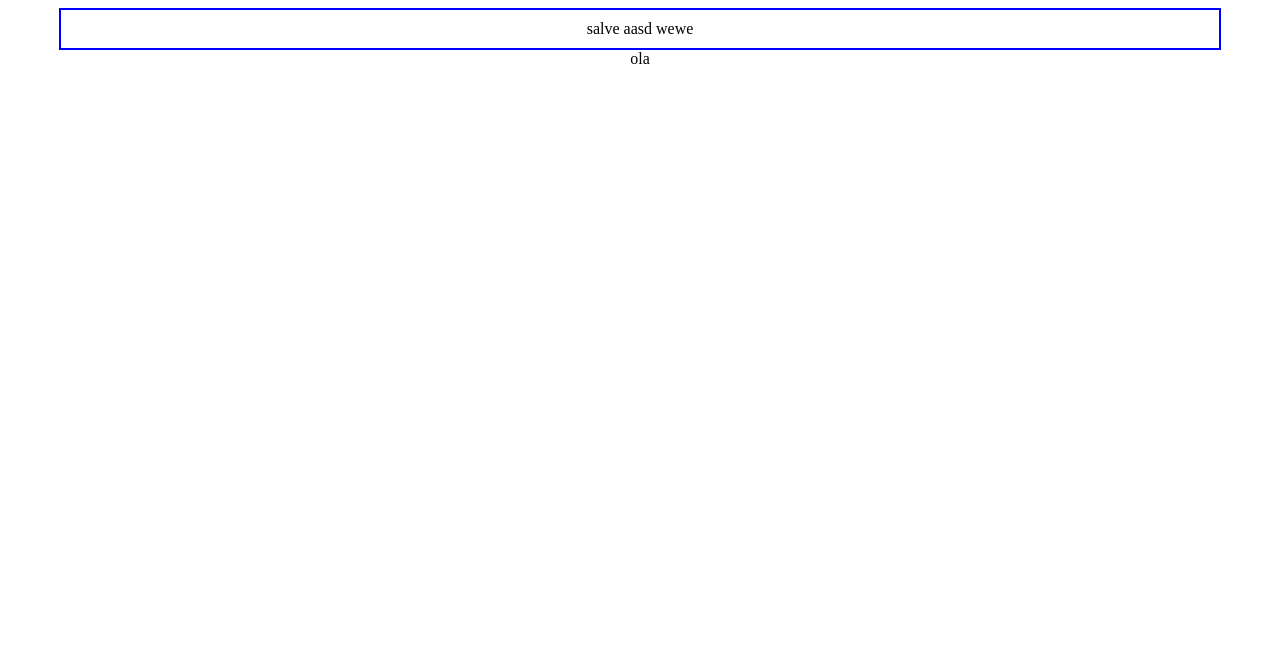
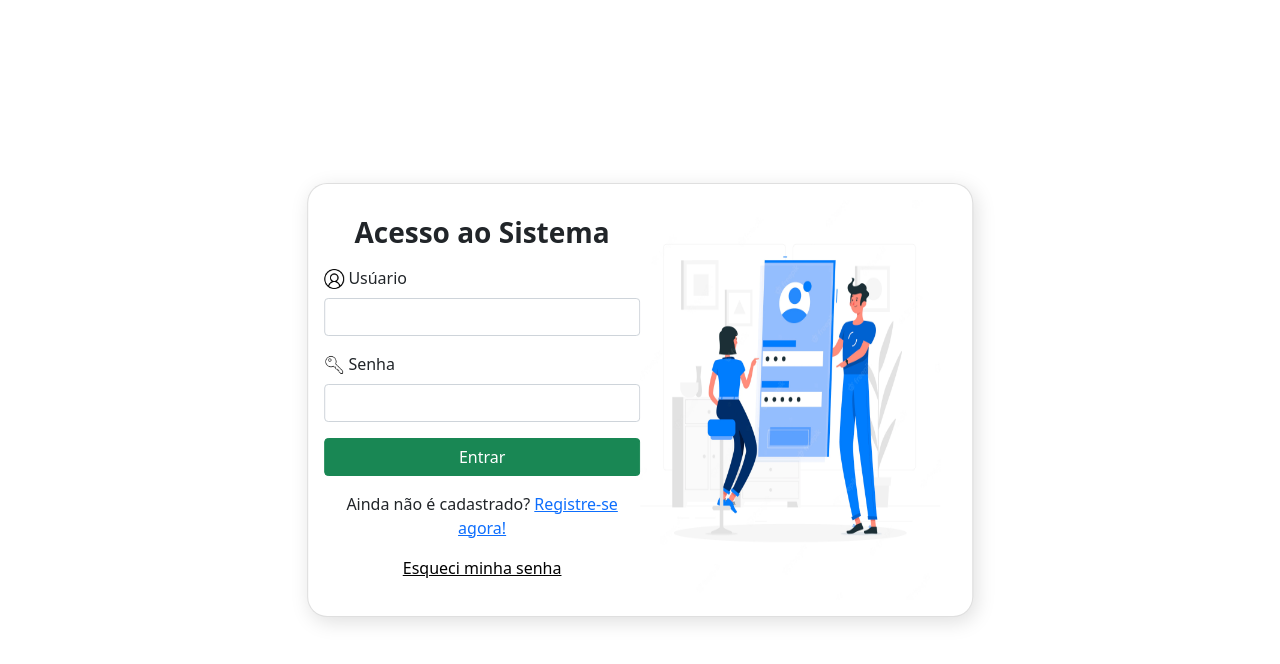
Before and after one commit to diogofelismino/Projeto-escola, a plain HTML site: page index.html in a window 1280 px wide. Drawn offline with Linux system fonts and the light colour scheme.

Commit message:
Criando primeira versao da tela de login

```diff
--- a/index.html
+++ b/index.html
@@ -4,14 +4,60 @@
     <meta charset="UTF-8">
     <meta http-equiv="X-UA-Compatible" content="IE=edge">
     <meta name="viewport" content="width=device-width, initial-scale=1.0">
-
+    <link rel="stylesheet" href="bootstrap-5.0.2-dist/bootstrap-5.0.2-dist/css/bootstrap.min.css">
     <link rel="stylesheet" href="style.css">
-    <title>Aula 03</title>
+    <title>Login</title>
 </head>
 <body>
 
-    <div class="borda"> salve aasd wewe </div>
-    ola
+    <div class="card" id="telaLogin">
+        <!-- <img src="..." class="card-img-top" alt="..."> -->
+        <div class="card-body">
+
+
+            <form>
+
+
+                <div class="row g-0">
+                    <div class="col-md-6">
+                        <div class="mb-3">
+
+                            <h3 class="ajuste"><strong>Acesso ao Sistema</strong></h3>
+
+                            <img src="assets/user-icon.png" alt="" width="20px">
+                            <label  class="form-label">Usúario</label>
+                            <input type="email" class="form-control" id="" aria-describedby="emailHelp">
+                            <div id="emailHelp" class="form-text"></div>
+                        </div>
+                        <div class="mb-3">
+                            <img src="assets/key-icon.png" alt="" width="20px">
+                            <label  class="form-label">Senha</label>
+                            <input type="password" class="form-control" id="">
+                        </div>
+                        <div class="d-grid gap-2">
+
+                            <button type="submit" class="btn btn-success">Entrar</button>
+                        </div>
+
+                        <div class="ajuste">
+                            <p>Ainda não é cadastrado? <a href="">Registre-se agora!</a></p>
+                            <a class="preto" href="">Esqueci minha senha</a>
+                        </div>
+
+                    </div>
+                    <div class="col-md-6">
+                        <img src="assets/sign-up.png" class="rounded float-center" alt="..." width="300px" height="400px">
+                    </div>
+                </div>
+
+
+            </form>
+
+
+
+
+        </div>
+    </div>
 
 </body>
 </html>
--- a/style.css
+++ b/style.css
@@ -1,14 +1,20 @@
-body{
-    text-align: center;
+#telaLogin{
+
+    width: 52%;
+    position: absolute;
+    top: 50%;
+    left: 50%;
+    transform: translate(-50%, -50%);
+    box-shadow: 3px 5px 20px #DFDFDF;
+    border-radius: 20px;
 
 }
 
+.ajuste{
+    margin: 16px;
+    text-align: center;
+}
 
-.borda{
-    border: solid 2px blue;
-    margin: auto;
-    width: 90%;
-    padding: 10px;
-    display: flex;
-    justify-content: center;
+.preto{
+    color: black;
 }
```
